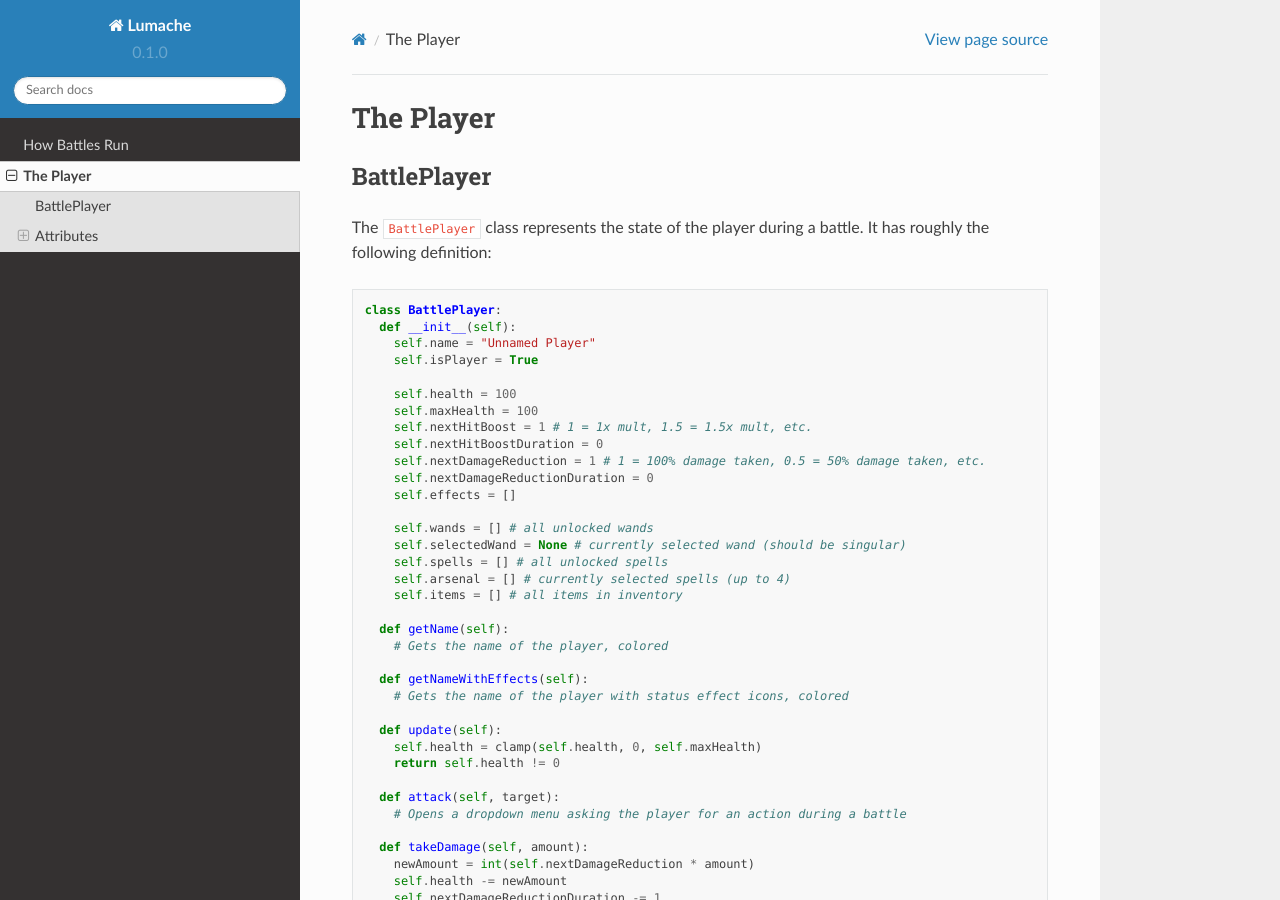
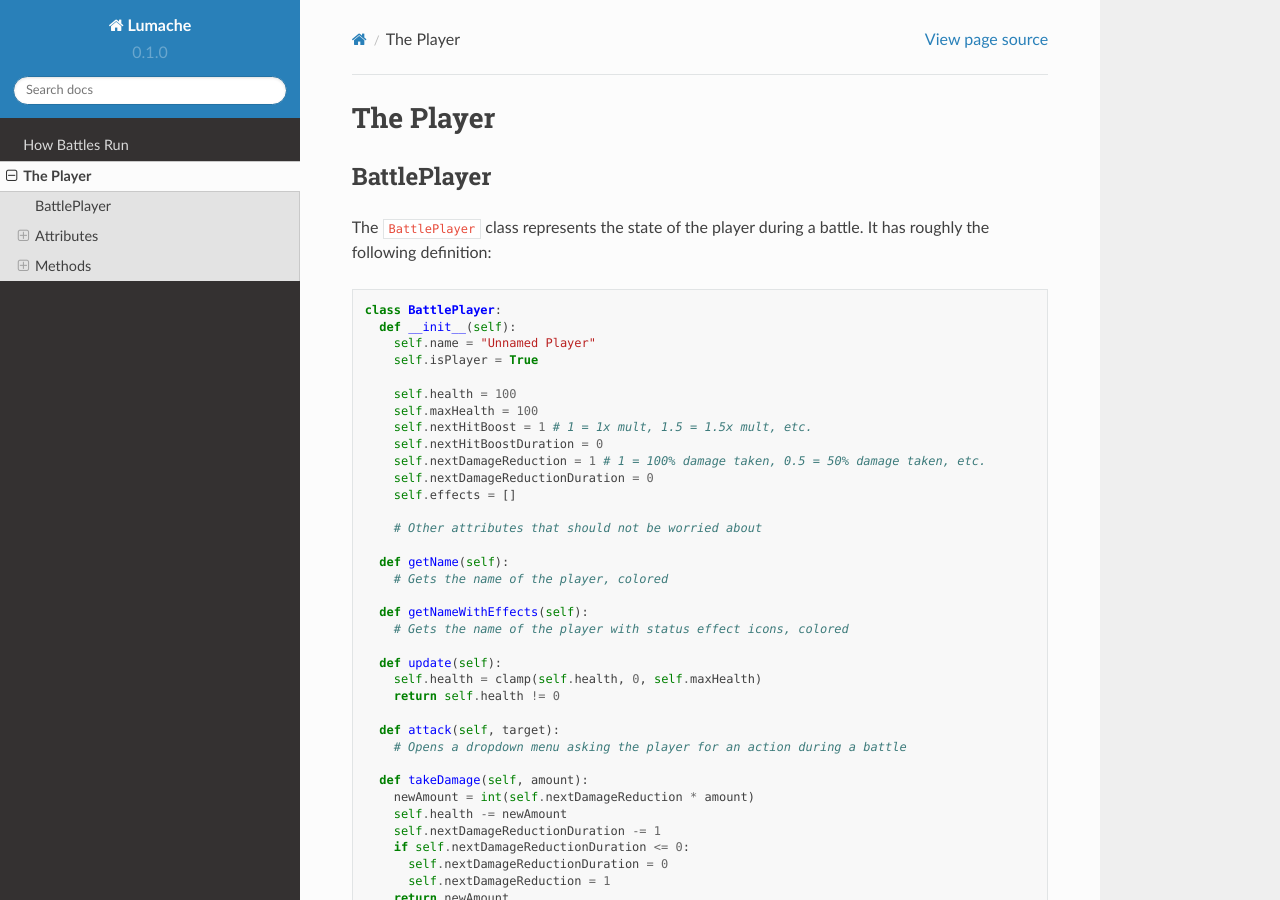
Before and after one commit to SmartyNotchy/FCP-Docs, a Sphinx documentation site: the page built from docs/source/player.rst, in a window 1280 px wide and 900 px high. Built offline with Sphinx 7.4.7 and the Read the Docs theme 2.0.0, drawn with Linux system fonts in a browser that asks for light colours; some of the changed text lies outside the part shown.

Commit message:
Update player.rst

```diff
--- a/docs/source/player.rst
+++ b/docs/source/player.rst
@@ -22,11 +22,7 @@
       self.nextDamageReductionDuration = 0
       self.effects = []
 
-      self.wands = [] # all unlocked wands
-      self.selectedWand = None # currently selected wand (should be singular)
-      self.spells = [] # all unlocked spells
-      self.arsenal = [] # currently selected spells (up to 4)
-      self.items = [] # all items in inventory
+      # Other attributes that should not be worried about
 
     def getName(self):
       # Gets the name of the player, colored
@@ -135,3 +131,12 @@
 A list of ``Effect`` s (or subclasses of) that the player currently has.
 
 Once an effect's duration expires, it will be removed from this list.
+
+Methods
+-------
+
+``BattlePlayer.getName()``
+~~~~~~~~~~~~~~~~~~~~~~~~~~
+Return type: ``string``
+
+Returns the name of the player, colored, to be used in dialog/battle headers.
```
